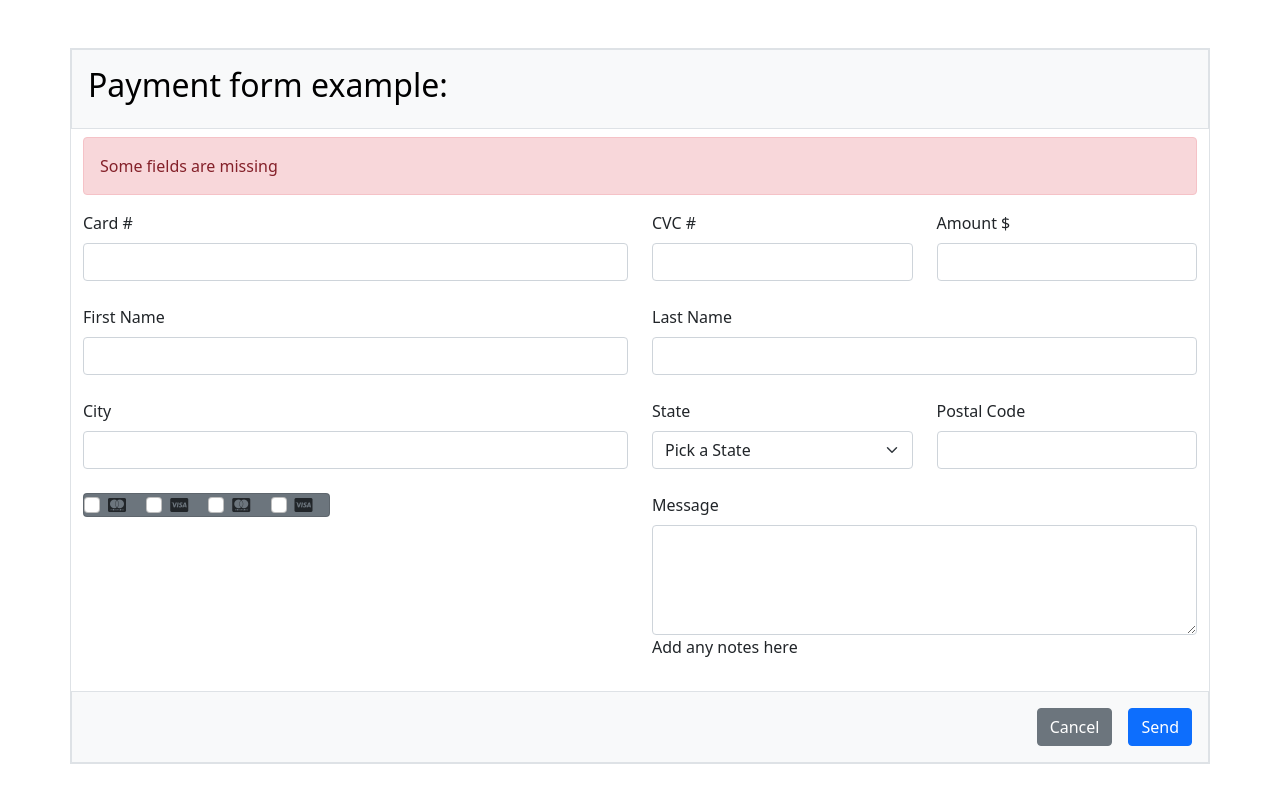
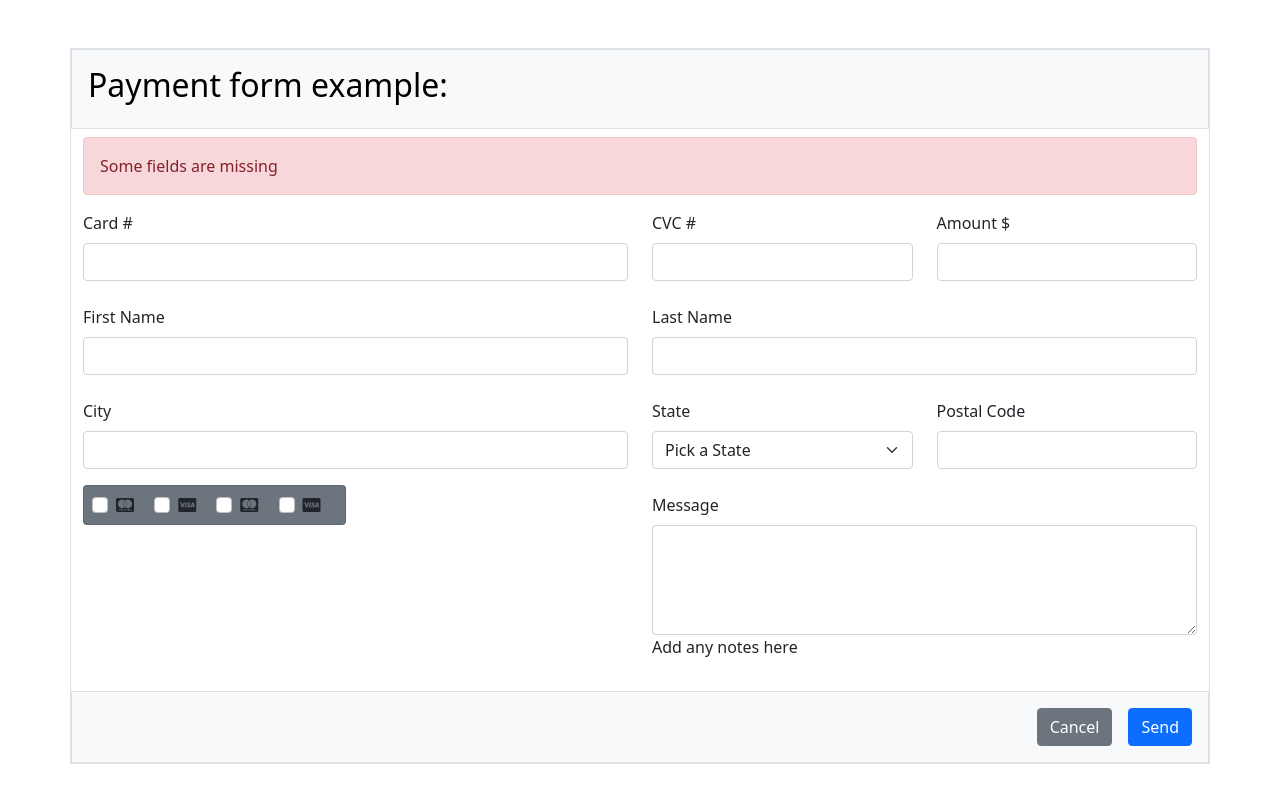
Before and after one commit to 4GeeksAcademy/Html-Form-con-Bootstrap, a plain HTML site: page index.html in a window 1280 px wide. Drawn offline with nearby package versions, Linux system fonts and the light colour scheme.

Commit message:
First commit

```diff
--- a/index.html
+++ b/index.html
@@ -115,7 +115,7 @@
 
                     <div class="col-6">
 
-                        <div class="card d-inline bg-secondary">
+                        <div class="card d-inline bg-secondary p-2">
 
                             <div class="form-check form-check-inline">
                                 <input class="form-check-input" type="checkbox" id="inlineCheckbox1" value="option1" />
```
